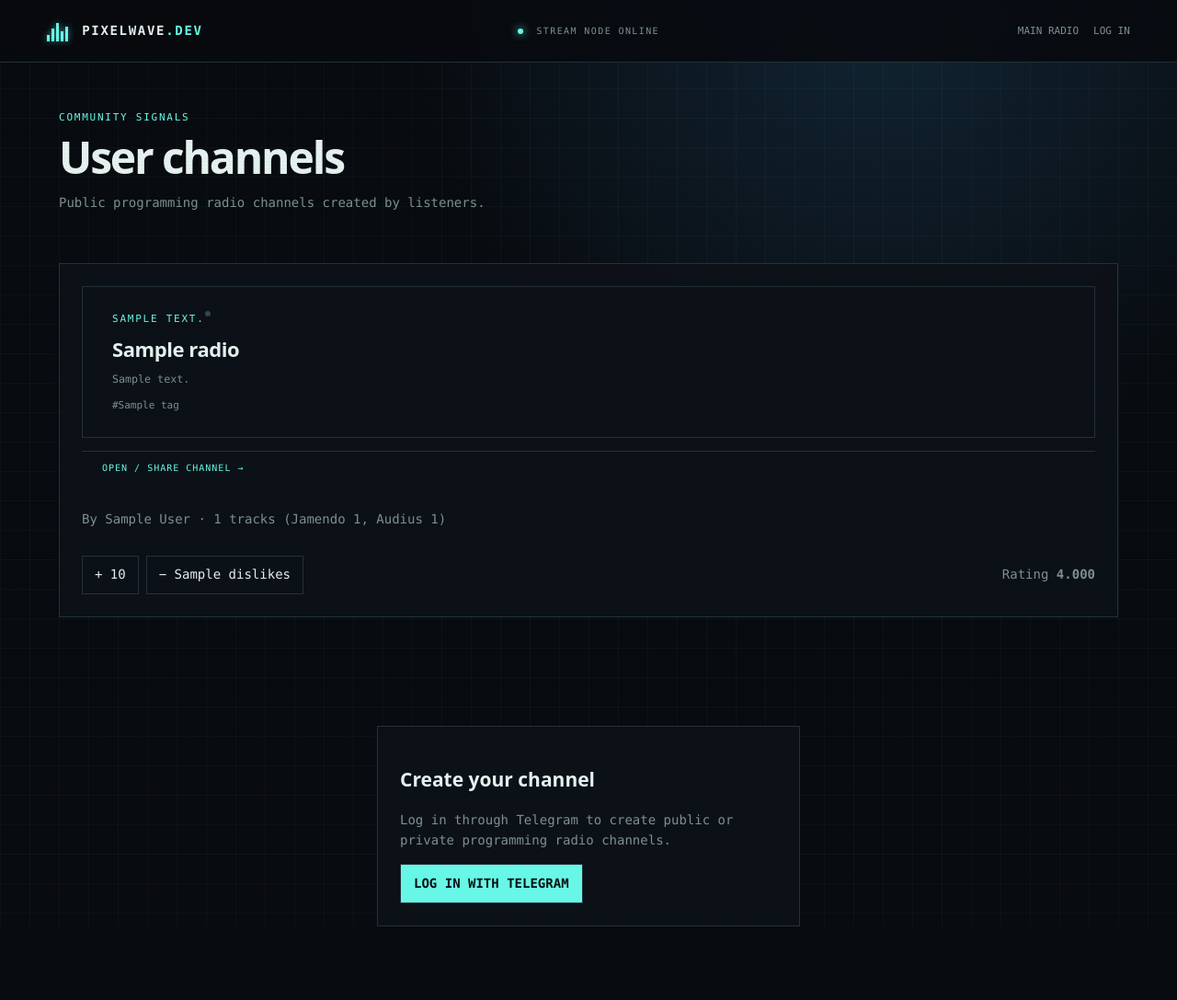
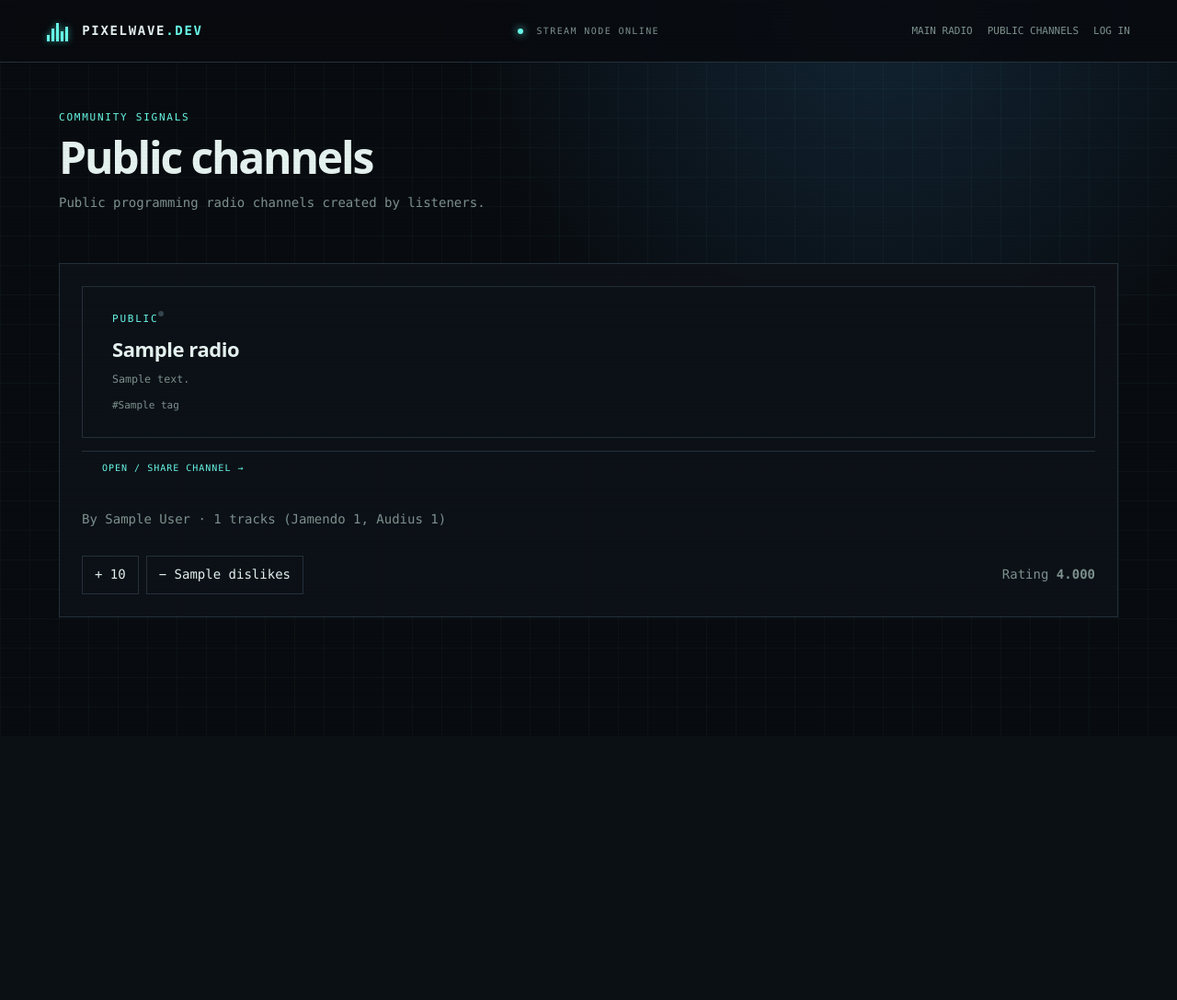
Before and after one commit to pi11/pixelwave, a Python web app: template app/templates/user/channels.html in a window 1280 px wide. Shown: the whole page at 92% size. After the commit the page ends 671 px from the top, so only its background shows below. Run offline with Jinja, Linux system fonts and the light colour scheme; the template is opened without the code that fills it: most values are stand-ins (such as "Sample title", 1, 10 or a date in 2020).

```diff
--- a/app/templates/base.html
+++ b/app/templates/base.html
@@ -15,8 +15,8 @@
   <meta name="twitter:title" content="Programming Music Radio for Coding and Focus">
   <meta name="twitter:description" content="Independent instrumental music for programming, coding, studying, and deep focus.">
   <meta name="theme-color" content="#080b0f">
-  <link rel="icon" href="/static/favicon.svg?v=20260905.5" type="image/svg+xml">
-  <link rel="stylesheet" href="/static/app.css?v=20260905.5">
+  <link rel="icon" href="/static/favicon.svg?v=20260905.6" type="image/svg+xml">
+  <link rel="stylesheet" href="/static/app.css?v=20260905.6">
   <script src="https://unpkg.com/htmx.org@2.0.8" defer></script>
   {% block structured_data %}{% endblock %}
 </head>
--- a/app/templates/channel.html
+++ b/app/templates/channel.html
@@ -2,7 +2,7 @@
 {% block title %}{{ radio.name }} Programming Music Channel · Pixelwave Radio{% endblock %}
 {% block description %}Listen to {{ radio.name }}, a programming music channel for coding and focus featuring {{ radio.tags | join(', ') }}.{% endblock %}
 {% block robots %}{% if radio.visibility == 'hidden' %}noindex,nofollow{% else %}index,follow,max-image-preview:large{% endif %}{% endblock %}
-{% block nav %}<span class="user-nav"><a href="/">MAIN RADIO</a><a href="/user-channels">USER CHANNELS</a>{% if user %}<form method="post" action="/logout"><button class="link">LOG OUT</button></form>{% else %}<a href="/login">LOG IN</a>{% endif %}</span>{% endblock %}
+{% block nav %}<span class="user-nav"><a href="/">MAIN RADIO</a><a href="/user-channels">PUBLIC CHANNELS</a>{% if user %}<a href="/profile">PROFILE</a><form method="post" action="/logout"><button class="link">LOG OUT</button></form>{% else %}<a href="/login">LOG IN</a>{% endif %}</span>{% endblock %}
 {% block content %}
 <section class="channel-detail">
   <p class="eyebrow">{% if radio.owner_id %}USER CHANNEL // {{ radio.visibility | upper }}{% else %}PIXELWAVE CHANNEL{% endif %}</p>
@@ -15,4 +15,4 @@
 </section>
 <section class="player" id="player" hidden><img id="cover" alt="Album cover"><div class="track-copy"><span id="station-name"></span><strong id="track-name">Select a station</strong><a id="artist" target="_blank" rel="noopener"></a></div><button id="toggle" aria-label="Play or pause">▶</button><button id="next" aria-label="Next track">NEXT</button><div class="votes"><button id="like">+ <span>0</span></button><button id="dislike">− <span>0</span></button></div><input id="volume" aria-label="Volume" type="range" min="0" max="1" step="0.05" value="0.8"><a id="license" target="_blank" rel="noopener">LICENSE</a></section>
 {% endblock %}
-{% block scripts %}<script src="/static/player.js?v=20260905.5"></script>{% if radio.owner_id %}<script src="/static/user-channels.js?v=20260905.5"></script>{% endif %}{% endblock %}
+{% block scripts %}<script src="/static/player.js?v=20260905.6"></script>{% if radio.owner_id %}<script src="/static/user-channels.js?v=20260905.6"></script>{% endif %}{% endblock %}
--- a/app/templates/index.html
+++ b/app/templates/index.html
@@ -16,7 +16,7 @@
 }
 </script>
 {% endblock %}
-{% block nav %}<span class="user-nav"><a href="/user-channels">USER CHANNELS</a>{% if user %}<form method="post" action="/logout"><button class="link">LOG OUT</button></form>{% else %}<a href="/login">LOG IN</a>{% endif %}</span>{% endblock %}
+{% block nav %}<span class="user-nav"><a href="/user-channels">PUBLIC CHANNELS</a>{% if user %}<a href="/profile">PROFILE</a><form method="post" action="/logout"><button class="link">LOG OUT</button></form>{% else %}<a href="/login">LOG IN</a>{% endif %}</span>{% endblock %}
 {% block content %}
 <section class="hero">
   <div class="terminal-line"><span>pixelwave@radio:~$</span> tune --focus</div>
@@ -54,4 +54,4 @@
 </section>
 <footer><span>Music provided by <a href="https://www.jamendo.com" target="_blank" rel="noopener">Jamendo</a> and <a href="https://audius.co" target="_blank" rel="noopener">Audius</a>. Artists retain their rights. Non-commercial project.</span><span>Built by <a href="https://pi.webnova.one/" target="_blank" rel="noopener">Webii Lab</a> // pixelwave.dev</span></footer>
 {% endblock %}
-{% block scripts %}<script src="/static/player.js?v=20260905.5"></script>{% endblock %}
+{% block scripts %}<script src="/static/player.js?v=20260905.6"></script>{% endblock %}
--- a/app/templates/user/channels.html
+++ b/app/templates/user/channels.html
@@ -1,40 +1,17 @@
 {% extends "base.html" %}
-{% block title %}User Programming Music Channels · Pixelwave Radio{% endblock %}
-{% block description %}Discover public programming music channels created by the Pixelwave community, or log in with Telegram to create a personal coding radio.{% endblock %}
-{% block nav %}<span class="user-nav"><a href="/">MAIN RADIO</a>{% if user %}<span>{{ user.display_name }}</span><form method="post" action="/logout"><button class="link">LOG OUT</button></form>{% else %}<a href="/login">LOG IN</a>{% endif %}</span>{% endblock %}
+{% block title %}Public Programming Music Channels · Pixelwave Radio{% endblock %}
+{% block description %}Discover public programming music channels created by the Pixelwave community for coding and focus.{% endblock %}
+{% block nav %}<span class="user-nav"><a href="/">MAIN RADIO</a><a href="/user-channels">PUBLIC CHANNELS</a>{% if user %}<a href="/profile">PROFILE</a><form method="post" action="/logout"><button class="link">LOG OUT</button></form>{% else %}<a href="/login">LOG IN</a>{% endif %}</span>{% endblock %}
 {% block content %}
-<section class="admin-head"><div><p class="eyebrow">COMMUNITY SIGNALS</p><h1>User channels</h1><p class="muted">Public programming radio channels created by listeners.</p></div></section>
-{% if user %}<section class="profile-bar panel"><form method="post" action="/profile"><label>Username<input name="display_name" value="{{ user.display_name }}" maxlength="100" required></label><button class="primary">Update username</button></form></section>{% endif %}
+<section class="admin-head"><div><p class="eyebrow">COMMUNITY SIGNALS</p><h1>Public channels</h1><p class="muted">Public programming radio channels created by listeners.</p></div></section>
 <section class="user-channel-grid">
-{% for radio in radios %}
-<article class="panel user-channel">
-  <button class="station channel-tuner" data-radio="{{ radio.slug }}" data-name="{{ radio.name }}">
-    <span class="station-top"><span class="station-number">{{ radio.visibility | upper }}</span><i></i></span><strong>{{ radio.name }}</strong><small>{{ radio.description }}</small>
-    <span class="tags">{% for tag in radio.tags %}#{{ tag }} {% endfor %}</span>
-  </button>
+{% for radio in radios %}<article class="panel user-channel">
+  <button class="station channel-tuner" data-radio="{{ radio.slug }}" data-name="{{ radio.name }}"><span class="station-top"><span class="station-number">PUBLIC</span><i></i></span><strong>{{ radio.name }}</strong><small>{{ radio.description }}</small><span class="tags">{% for tag in radio.tags %}#{{ tag }} {% endfor %}</span></button>
   <a class="channel-link" href="/channels/{{ radio.slug }}">OPEN / SHARE CHANNEL →</a>
   <p class="muted">By {{ radio.owner.display_name }} · {{ radio.track_count }} tracks (Jamendo {{ radio.jamendo_track_count }}, Audius {{ radio.audius_track_count }})</p>
   <div class="channel-rating" data-radio-id="{{ radio.id }}"><button data-channel-vote="1">+ <span>{{ radio.likes }}</span></button><button data-channel-vote="-1">− <span>{{ radio.dislikes }}</span></button><span>Rating <strong>{{ '%.3f' | format(radio.overall_rating) }}</strong></span></div>
-  {% if user and radio.owner_id == user.id and radio.id != favorites.id %}
-  <details><summary>Edit channel</summary>
-    <form method="post" action="/user-channels/{{ radio.id }}">
-      <label>Name<input name="name" value="{{ radio.name }}" required></label><label>Description<input name="description" value="{{ radio.description }}"></label>
-      <label>Tags<input name="tags" value="{{ radio.tags | join(', ') }}" required></label><label>Speeds<input name="speeds" value="{{ radio.speeds | join(', ') }}" placeholder="low, medium"></label>
-      <div class="checks"><label><input type="checkbox" name="instrumental" {% if radio.instrumental %}checked{% endif %}> instrumental</label><label>Visibility<select name="visibility"><option value="hidden" {% if radio.visibility == 'hidden' %}selected{% endif %}>Hidden</option><option value="public" {% if radio.visibility == 'public' %}selected{% endif %}>Public</option></select></label></div>
-      <button class="primary">Save and sync</button>
-    </form>
-    <form method="post" action="/user-channels/{{ radio.id }}/delete" onsubmit="return confirm('Delete this channel?')"><button class="danger">Delete</button></form>
-  </details>
-  {% endif %}
-</article>
-{% else %}<p class="muted">No user channels yet.</p>{% endfor %}
+</article>{% else %}<p class="muted">No public user channels yet.</p>{% endfor %}
 </section>
-{% if user %}
-<section class="panel new user-channel-create"><h2>Create channel</h2><p class="muted">Creation fetches up to 250 tracks from each provider. Editing replaces and resyncs the cache.</p><form method="post" action="/user-channels">
-  <label>Name<input name="name" required></label><label>Description<input name="description"></label><label>Tags<input name="tags" placeholder="ambient, idm, electronic" required></label><label>Speeds<input name="speeds" placeholder="low, medium"></label>
-  <div class="checks"><label><input type="checkbox" name="instrumental" checked> instrumental</label><label>Visibility<select name="visibility"><option value="hidden">Hidden</option><option value="public">Public</option></select></label></div><button class="primary">Create and sync</button>
-</form></section>
-{% else %}<section class="panel narrow"><h2>Create your channel</h2><p class="muted">Log in through Telegram to create public or private programming radio channels.</p><a class="button primary" href="/login">LOG IN WITH TELEGRAM</a></section>{% endif %}
 <section class="player" id="player" hidden><img id="cover" alt="Album cover"><div class="track-copy"><span id="station-name"></span><strong id="track-name">Select a station</strong><a id="artist" target="_blank" rel="noopener"></a></div><button id="toggle" aria-label="Play or pause">▶</button><button id="next" aria-label="Next track">NEXT</button><div class="votes"><button id="like">+ <span>0</span></button><button id="dislike">− <span>0</span></button></div><input id="volume" aria-label="Volume" type="range" min="0" max="1" step="0.05" value="0.8"><a id="license" target="_blank" rel="noopener">LICENSE</a></section>
 {% endblock %}
-{% block scripts %}<script src="/static/player.js?v=20260905.5"></script><script src="/static/user-channels.js?v=20260905.5"></script>{% endblock %}
+{% block scripts %}<script src="/static/player.js?v=20260905.6"></script><script src="/static/user-channels.js?v=20260905.6"></script>{% endblock %}
--- a/app/templates/user/login.html
+++ b/app/templates/user/login.html
@@ -1,7 +1,7 @@
 {% extends "base.html" %}
 {% block robots %}noindex,nofollow{% endblock %}
 {% block title %}Telegram login · Pixelwave Radio{% endblock %}
-{% block nav %}<a href="/user-channels">USER CHANNELS</a>{% endblock %}
+{% block nav %}<span class="user-nav"><a href="/">MAIN RADIO</a><a href="/user-channels">PUBLIC CHANNELS</a></span>{% endblock %}
 {% block content %}
 <section class="panel narrow">
   <p class="eyebrow">USER ACCESS</p><h1>Log in with Telegram</h1>
```
Also changed, not shown: app/templates/user/profile.html (added, +22 -0 lines), app/user_routes.py (+35 -12 lines).
